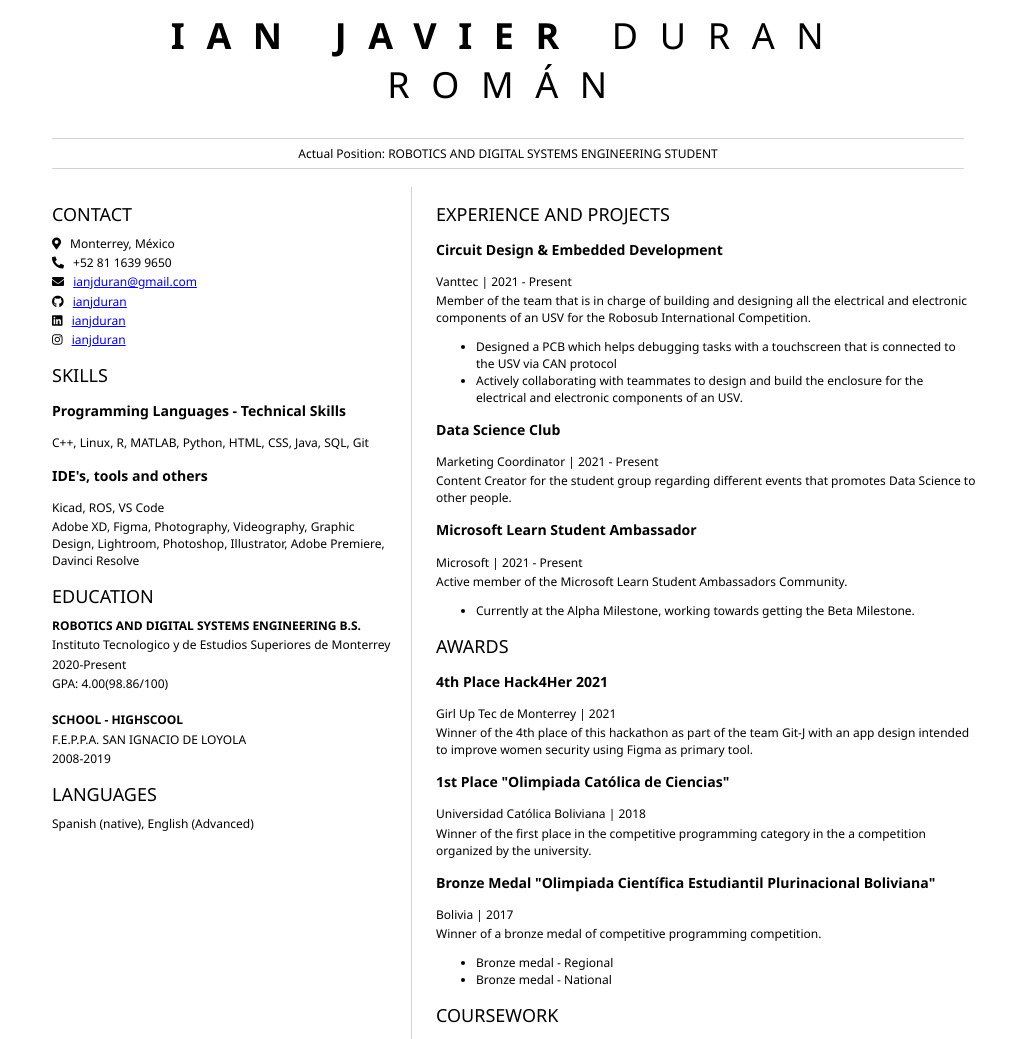
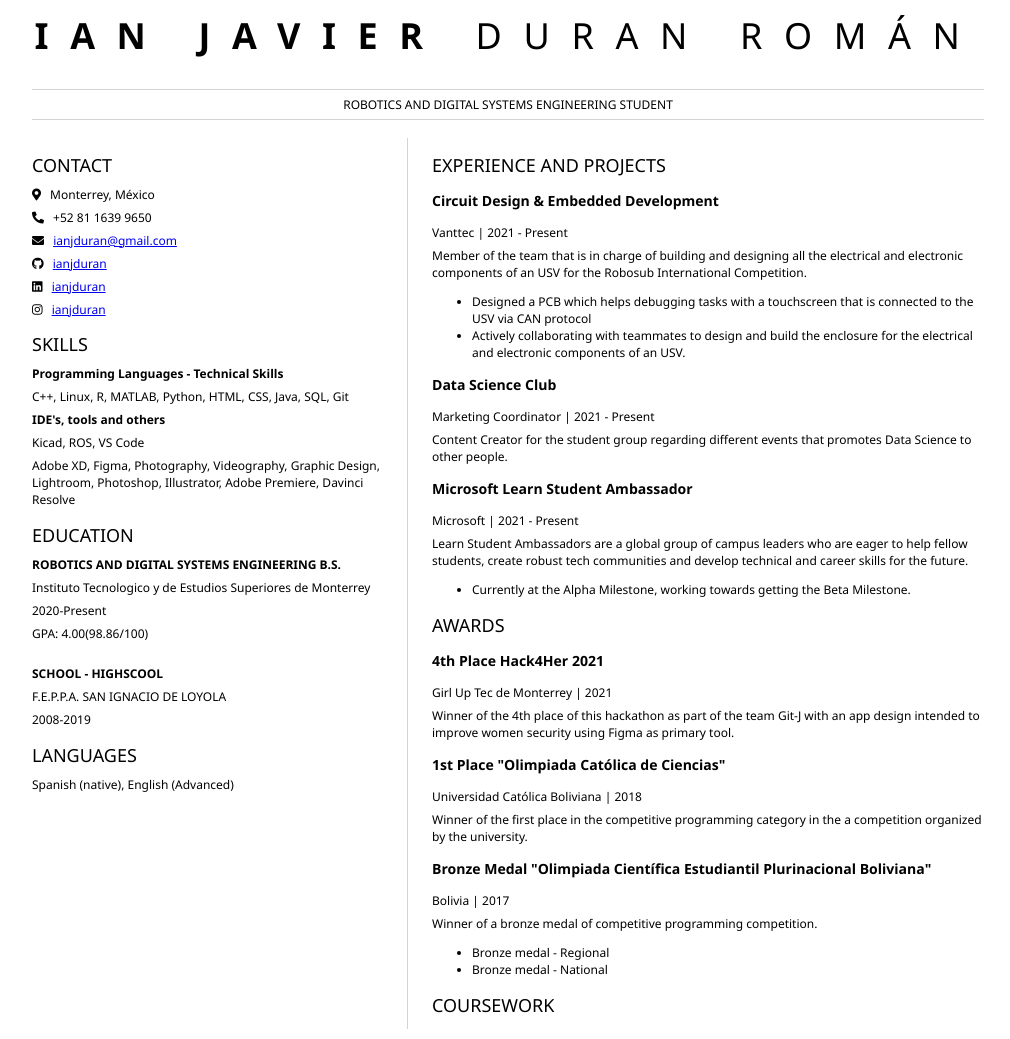
Before and after one commit to ianjduran/my-resume, a plain HTML site: page index.html in a window 1280 px wide. Shown: the whole page, without its empty margins (132-1142 px from the left). Drawn offline with Linux system fonts and the light colour scheme.

Commit message:
fixed format and added info

```diff
--- a/index.html
+++ b/index.html
@@ -10,7 +10,7 @@
 			<!-- resume header with your name and title -->
 			<h1><b>IAN JAVIER</b> DURAN ROMÁN</h1>
 			<hr>
-			Actual Position: ROBOTICS AND DIGITAL SYSTEMS ENGINEERING STUDENT
+			ROBOTICS AND DIGITAL SYSTEMS ENGINEERING STUDENT
 			<hr>
 		</header>
 		<main>
@@ -47,9 +47,10 @@
 				<section>
 					<h2>SKILLS</h2>
 					<!-- your skills AKA "buzzwords" -->
-                    <h3>Programming Languages - Technical Skills</h3>
+                    <b>Programming Languages - Technical Skills</b>
                     <p>C++, Linux, R, MATLAB, Python, HTML, CSS, Java, SQL, Git</p>
-                    <h3>IDE's, tools and others</h3>
+
+                    <b>IDE's, tools and others</b>
                     <p>Kicad, ROS, VS Code</p>
                     <p>Adobe XD, Figma, Photography, Videography, Graphic Design, Lightroom, Photoshop, Illustrator, Adobe Premiere, Davinci Resolve</p>
 				</section>
@@ -111,7 +112,7 @@
                                 Microsoft | 2021 - Present
                         </p>
                         <p>
-                                Active member of the Microsoft Learn Student Ambassadors Community.
+                            Learn Student Ambassadors are a global group of campus leaders who are eager to help fellow students, create robust tech communities and develop technical and career skills for the future.
                         </p>
                         <ul>
                             <li>
@@ -120,6 +121,7 @@
                         </ul>
 				</section>
                 <section>
+                    <!-- TODO: Añadir numero de participantes -->
                     <h2>AWARDS</h2>
                     <h3><b>4th Place Hack4Her 2021</b></h3>
                         <p>
--- a/style.css
+++ b/style.css
@@ -1,7 +1,7 @@
 body {
     font-family: 'Segoe UI', Tahoma, Geneva, Verdana, sans-serif;
     font-size: 12px;
-    max-width: 960px;
+    max-width: 1000px;
     margin: auto;
 }
 
@@ -14,7 +14,7 @@ h1 {
 
 h2 {
     font-size: 1.5em;
-    padding-bottom: .6m;
+    /* padding-bottom: .6em; */
 }
 
 main {
@@ -37,7 +37,7 @@ i {
 }
 
 p {
-    margin: .2em auto;
+    margin: 0.5em auto;
 }
 
 hr {
```
